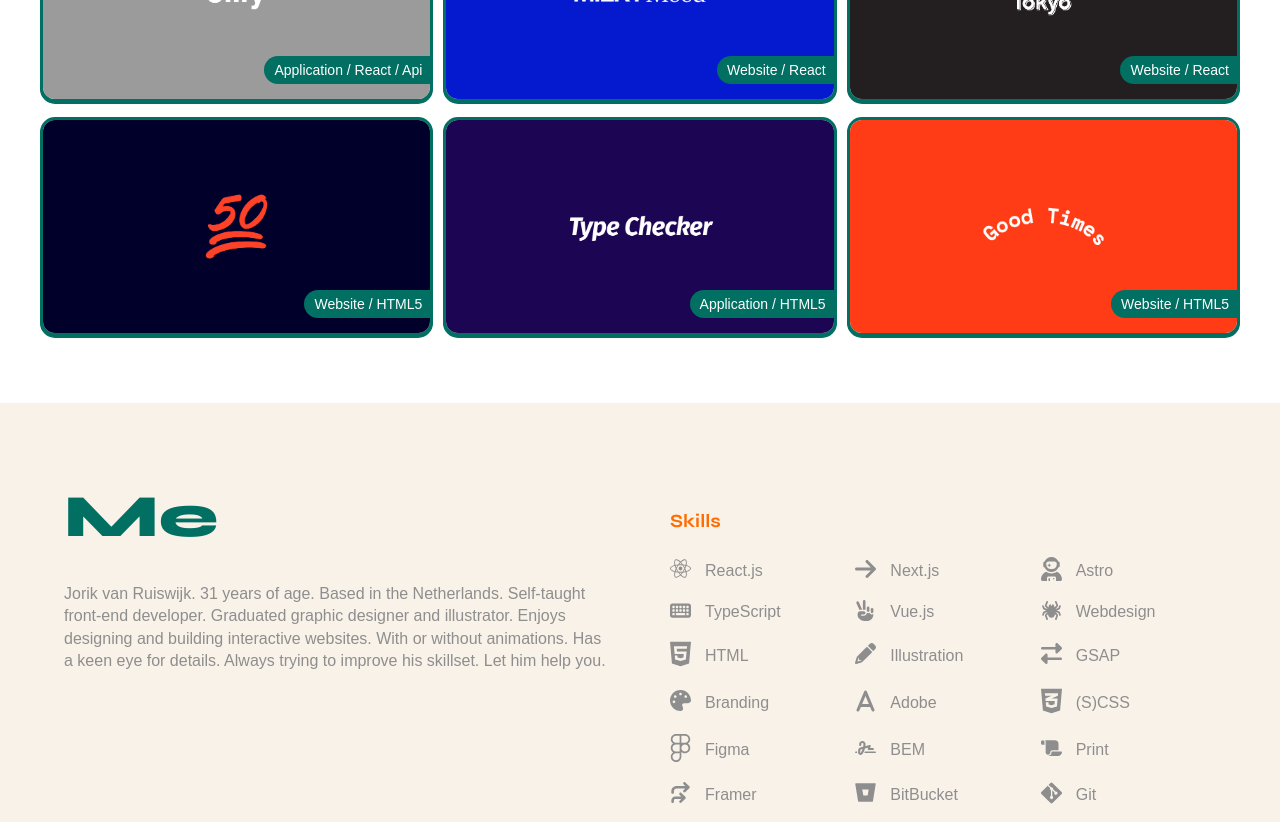
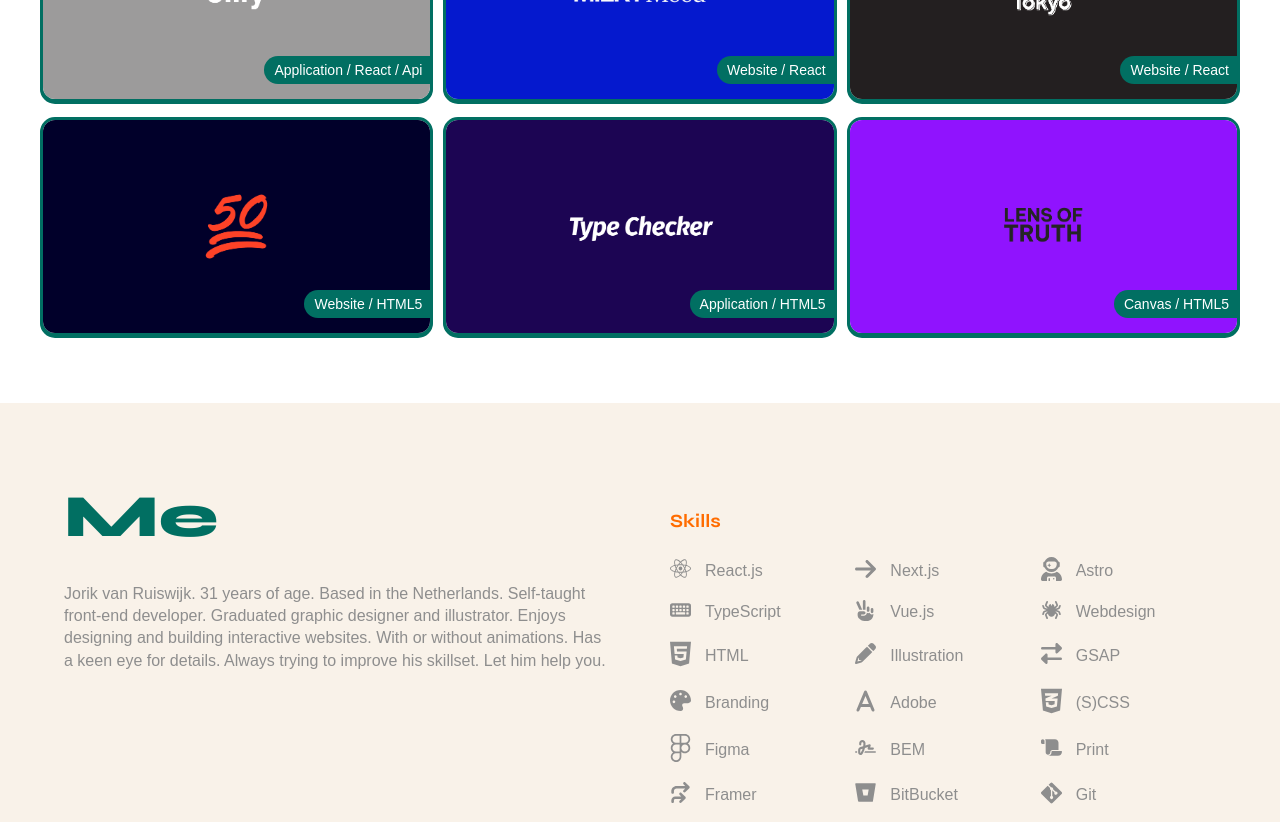
Before and after one commit to HalloJo/jorik-van-ruiswijk, a Next.js app: page / in a window 1280 px wide. Shown: the part 1560-2382 px from the top of the page. Built offline with nearby package versions, Linux system fonts and the light colour scheme; a web font is replaced by a local one.

Commit message:
Add new project to carousel, tweak z-index custom cursor

```diff
--- a/components/CustomCursor/CustomCursor.module.scss
+++ b/components/CustomCursor/CustomCursor.module.scss
@@ -9,6 +9,7 @@
     left: 0;
     pointer-events: none;
     transition: background-color 0.3s;
+    z-index: 999;
 
     &.down {
       background-color: var(--color-green);
--- a/data/WorkCarouselData.ts
+++ b/data/WorkCarouselData.ts
@@ -73,9 +73,9 @@ export const carouselData:WorkCard[] = [
         label: "Application / HTML5"
     },
     {
-        href: "https://4-good-times.superhi.com/",
-        src: "/assets/work/goodtimes.png",
-        alt: "Good Times logo",
-        label: "Website / HTML5"
+        href: "https://lens-of-truth.netlify.app/",
+        src: "/assets/work/lens.png",
+        alt: "Lens of Truth logo",
+        label: "Canvas / HTML5"
     },
 ];
```
Also changed, not shown: public/assets/work/lens.png (added).
